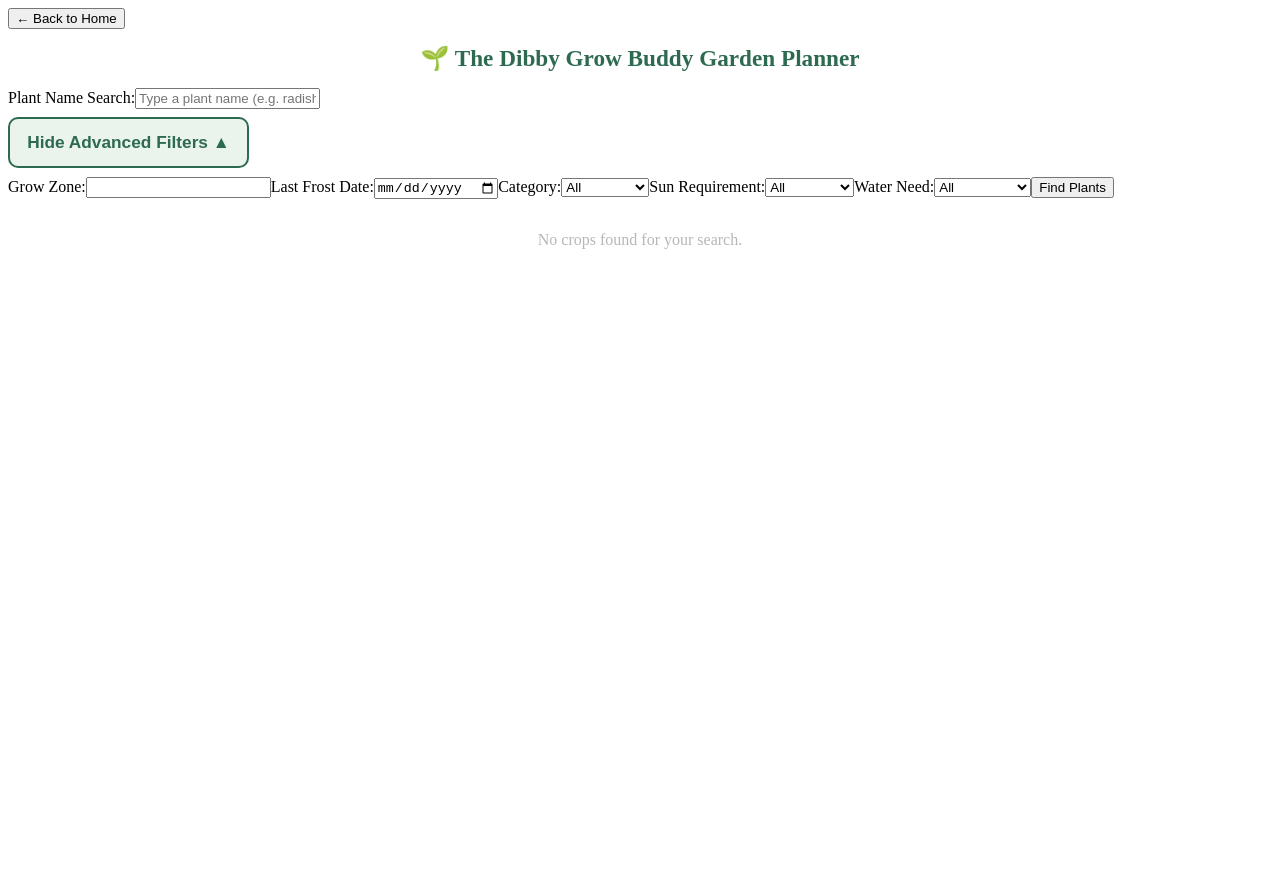
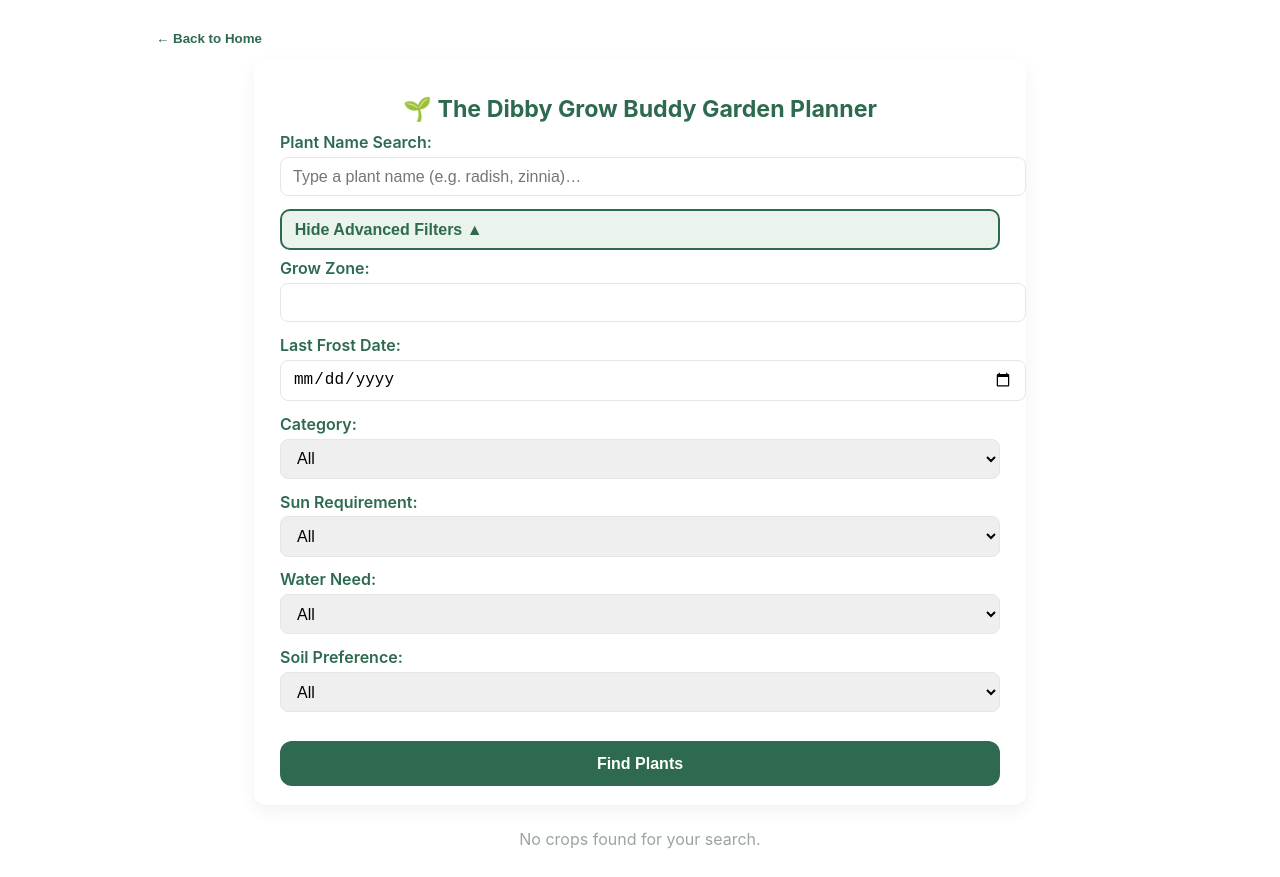
Before and after one commit to SpokenGarden/Find-Crops, a React (Create React App) app: page / in a window 1280 px wide. Both pictures are taken after a click on the button "Show Advanced Filters ▼". Before the commit the page ends 800 px from the top, so only its background shows below. Built offline with nearby package versions, Linux system fonts and the light colour scheme.

Commit message:
Refactor App.js for state persistence and data handling
Refactor App.js to use local storage for state persistence and improve crop data handling.

```diff
--- a/src/App.js
+++ b/src/App.js
@@ -5,11 +5,12 @@ import CropCard from "./components/CropCard";
 import ToolsAndSupplies from "./components/ToolsAndSupplies";
 import PlantingVideos from "./components/PlantingVideos";
 import BackHomeButton from "./components/BackHomeButton";
-import { useCropData } from "./hooks/useCropData"; // UPDATED: use hook instead of importing JSON
+import { useCropData } from "./hooks/useCropData"; // use hook instead of importing JSON
 
 // Local storage helpers
+const isBrowser = typeof window !== "undefined";
 const getLocal = (key, fallback) => {
-  if (typeof window === 'undefined') return fallback;
+  if (!isBrowser) return fallback;
   try {
     const val = window.localStorage.getItem(key);
     return val !== null ? JSON.parse(val) : fallback;
@@ -18,6 +19,7 @@ const getLocal = (key, fallback) => {
   }
 };
 const setLocal = (key, value) => {
+  if (!isBrowser) return;
   try {
     window.localStorage.setItem(key, JSON.stringify(value));
   } catch {}
@@ -36,7 +38,7 @@ export default function GardenPlannerApp() {
   const [waterNeed, setWaterNeed] = useState(getLocal("waterNeed", "all"));
   const [soilPreference, setSoilPreference] = useState(getLocal("soilPreference", "all"));
   const [loading, setLoading] = useState(false);
-  const [sowingCalendar, setSowingCalendar] = useState([]);
+  const [sowingCalendar, setSowingCalendar] = useState(getLocal("sowingCalendar", []));
   const [cropName, setCropName] = useState("");
 
   // Accordion state for group expansion (start all collapsed)
@@ -50,58 +52,84 @@ export default function GardenPlannerApp() {
   // Advanced filter toggle
   const [showAdvancedFilters, setShowAdvancedFilters] = useState(false);
 
-  // --- UPDATED: Use the hook to get crop data ---
+  // Use the hook to get crop data
   const { cropData, loading: cropDataLoading, error: cropDataError } = useCropData();
 
+  // Persist simple filter fields
   useEffect(() => { setLocal("zone", zone); }, [zone]);
   useEffect(() => { setLocal("category", category); }, [category]);
   useEffect(() => { setLocal("frostDate", frostDate); }, [frostDate]);
   useEffect(() => { setLocal("sunRequirement", sunRequirement); }, [sunRequirement]);
   useEffect(() => { setLocal("waterNeed", waterNeed); }, [waterNeed]);
   useEffect(() => { setLocal("soilPreference", soilPreference); }, [soilPreference]);
+  useEffect(() => { setLocal("sowingCalendar", sowingCalendar); }, [sowingCalendar]);
 
-  // --- UPDATED: handleSearch now uses cropData from the hook
+  // --- Search handler ---
   const handleSearch = () => {
     if (!cropData) return;
     setLoading(true);
+
+    // small debounce/emulate load
     setTimeout(() => {
       const cropArray = Object.entries(cropData).map(([name, data]) => ({
         name,
         ...data,
         _raw: data
       }));
+
       const matches = filterCrops(
         cropArray,
         { cropName, zone, category, sunRequirement, waterNeed, soilPreference }
       );
+
+      // keep stored shape as [name, rawData] so components that expect a name can still fetch by name
       const filtered = matches.map((crop) => [crop.name, crop._raw || crop]);
+
       setFilteredCrops(filtered);
       setSowingCalendar(buildSowingCalendar(matches));
       setLoading(false);
-      window.localStorage.setItem("sowingCalendar", JSON.stringify(matches));
+
+      // save matches raw data to localStorage as well
+      try {
+        if (isBrowser) window.localStorage.setItem("sowingCalendar", JSON.stringify(matches));
+      } catch {}
+
       // Reset group expansion to all collapsed on new search:
       setExpandedGroups({ flower: false, vegetable: false, herb: false, bulb: false });
     }, 150);
   };
 
   // Helper to get the type/category from the crop's data
-  function getCropType(cropData) {
-    if (cropData.Basics && Array.isArray(cropData.Basics)) {
-      const typeField = cropData.Basics.find(f => f.label && f.label.toLowerCase() === "type");
-      return typeField ? typeField.value.toLowerCase() : "other";
+  function getCropType(cData) {
+    if (!cData) return "other";
+    if (cData.Basics && Array.isArray(cData.Basics)) {
+      const typeField = cData.Basics.find(f => f.label && typeof f.label === "string" && f.label.toLowerCase() === "type");
+      if (typeField && typeField.value) {
+        const val = (typeof typeField.value === "string" ? typeField.value : String(typeField.value)).toLowerCase();
+        if (val.includes("flower")) return "flower";
+        if (val.includes("vegetable") || val.includes("veggie")) return "vegetable";
+        if (val.includes("herb")) return "herb";
+        if (val.includes("bulb")) return "bulb";
+        return val || "other";
+      }
+    }
+    // fallback: inspect category field if present
+    if (cData.category) {
+      const val = String(cData.category).toLowerCase();
+      if (val.includes("flower")) return "flower";
+      if (val.includes("vegetable")) return "vegetable";
+      if (val.includes("herb")) return "herb";
+      if (val.includes("bulb")) return "bulb";
     }
     return "other";
   }
 
   // Group filtered crops by type
   const groupedCrops = { flower: [], vegetable: [], herb: [], bulb: [], other: [] };
-  filteredCrops.forEach(([cropName, cropData]) => {
-    const type = getCropType(cropData);
-    if (groupedCrops[type]) {
-      groupedCrops[type].push([cropName, cropData]);
-    } else {
-      groupedCrops.other.push([cropName, cropData]);
-    }
+  filteredCrops.forEach(([cName, cData]) => {
+    const type = getCropType(cData);
+    if (groupedCrops[type]) groupedCrops[type].push([cName, cData]);
+    else groupedCrops.other.push([cName, cData]);
   });
 
   // Counts
@@ -119,8 +147,25 @@ export default function GardenPlannerApp() {
     }));
   };
 
-  // Responsive styles (unchanged)
-  const responsiveStyles = ` ... your existing CSS here ... `;
+  // Basic CSS to restore look
+  const responsiveStyles = `
+    .gp-container { max-width: 980px; margin: 0 auto; padding: 1.2rem; font-family: Inter, system-ui, -apple-system, 'Segoe UI', Roboto, 'Helvetica Neue', Arial; }
+    .gp-back-btn { background: transparent; border: none; color: #2d6a4f; font-weight: 700; margin-bottom: 0.8rem; cursor: pointer; }
+    .gp-flex-center { display: flex; justify-content: center; }
+    .gp-form-col { width: 100%; max-width: 720px; background: #ffffff; border-radius: 12px; padding: 1rem 1.2rem; box-shadow: 0 6px 18px rgba(17,24,39,0.06); }
+    .gp-label { display: block; margin-bottom: 0.8rem; color: #2d6a4f; font-weight: 600; }
+    .gp-input, .gp-select { width: 100%; padding: 0.6rem 0.75rem; border-radius: 8px; border: 1px solid #e6e6e6; font-size: 1rem; margin-top: 0.3rem; }
+    .gp-find-btn { margin-top: 1rem; width: 100%; padding: 0.85rem; background: #2d6a4f; color: white; border: none; border-radius: 12px; cursor: pointer; font-weight: 700; font-size: 1rem; }
+    .gp-toggle-advanced { margin: 0.6rem 0; }
+    .gp-group-header { display:flex; justify-content:space-between; align-items:center; padding: 0.8rem 1rem; background: #eef7f0; border: 1px solid #dbeeda; border-radius: 10px; cursor: pointer; }
+    .gp-group-header:focus { outline: 3px solid rgba(45,106,79,0.15); }
+    .gp-group-list { list-style: none; padding-left: 0.6rem; margin-top: 0.6rem; }
+    .gp-group-item { margin: 0.5rem 0; }
+    .gp-empty { text-align:center; color:#9aa5a0; margin-top:1.5rem; }
+    @media (min-width: 760px) {
+      .gp-form-col { padding: 1.2rem 1.6rem; }
+    }
+  `;
 
   // Home screen
   if (screen === "home") {
@@ -131,13 +176,19 @@ export default function GardenPlannerApp() {
           <h1 style={{ fontSize: "2rem", color: "#2d6a4f" }}>
             🌱 Welcome to The Dibby Grow Buddy Garden Planner
           </h1>
-          <p style={{ fontSize: "1.1rem", margin: "1rem 0" }}>
-            Plan what to grow, when to sow with your frost date, grow zone look-up, specific planting depths and spacings, and a whole lot more.
+          <p style={{ fontSize: "1.05rem", margin: "1rem 0", color: "#385e4f" }}>
+            Plan what to grow, when to sow with your frost date, grow zone look-up, planting depths & spacings, and more.
           </p>
-          <div style={{ display: "flex", justifyContent: "center", gap: "1.5rem", flexWrap: "wrap", marginTop: "2rem" }}>
-            <button onClick={() => setScreen("search")} style={{ padding: "1rem 2rem", fontSize: "1rem", backgroundColor: "#5271ff", color: "white", border: "none", borderRadius: "16px", cursor: "pointer", minWidth: "200px", transition: "box-shadow 0.2s", boxShadow: "0 2px 8px rgba(0,0,0,0.06)" }}>Start Planning</button>
-            <button onClick={() => setScreen("tools")} style={{ padding: "1rem 2rem", fontSize: "1rem", backgroundColor: "#ffeb48", color: "black", border: "none", borderRadius: "16px", cursor: "pointer", minWidth: "200px", transition: "box-shadow 0.2s", boxShadow: "0 2px 8px rgba(0,0,0,0.06)" }}>Get Tools and Supplies</button>
-            <button onClick={() => setScreen("videos")} style={{ padding: "1rem 2rem", fontSize: "1rem", backgroundColor: "#05b210", color: "white", border: "none", borderRadius: "16px", cursor: "pointer", minWidth: "200px", transition: "box-shadow 0.2s", boxShadow: "0 2px 8px rgba(0,0,0,0.06)" }}>Watch Planting Videos</button>
+          <div style={{ display: "flex", justifyContent: "center", gap: "1rem", flexWrap: "wrap", marginTop: "1.75rem" }}>
+            <button onClick={() => setScreen("search")} style={{ padding: "0.9rem 1.6rem", fontSize: "1rem", backgroundColor: "#5271ff", color: "white", border: "none", borderRadius: "12px", cursor: "pointer" }}>
+              Start Planning
+            </button>
+            <button onClick={() => setScreen("tools")} style={{ padding: "0.9rem 1.6rem", fontSize: "1rem", backgroundColor: "#ffeb48", color: "black", border: "none", borderRadius: "12px", cursor: "pointer" }}>
+              Tools & Supplies
+            </button>
+            <button onClick={() => setScreen("videos")} style={{ padding: "0.9rem 1.6rem", fontSize: "1rem", backgroundColor: "#05b210", color: "white", border: "none", borderRadius: "12px", cursor: "pointer" }}>
+              Planting Videos
+            </button>
           </div>
         </div>
       </div>
@@ -150,16 +201,18 @@ export default function GardenPlannerApp() {
   // Crop search/planner screen
   if (screen === "search") {
     if (cropDataLoading) return <div className="gp-container"><style>{responsiveStyles}</style><div style={{ color: "#b7b7b7", textAlign: "center", marginTop: "2rem" }}>Loading plant data...</div></div>;
-    if (cropDataError) return <div className="gp-container"><style>{responsiveStyles}</style><div style={{ color: "#b72b2b", textAlign: "center", marginTop: "2rem" }}>Error loading plant data: {cropDataError.message}</div></div>;
+    if (cropDataError) return <div className="gp-container"><style>{responsiveStyles}</style><div style={{ color: "#b72b2b", textAlign: "center", marginTop: "2rem" }}>Error loading plant data: {String(cropDataError)}</div></div>;
     if (!cropData) return <div className="gp-container"><style>{responsiveStyles}</style><div style={{ color: "#b7b7b7", textAlign: "center", marginTop: "2rem" }}>No plant data available.</div></div>;
 
     return (
       <div className="gp-container">
         <style>{responsiveStyles}</style>
+
         <button className="gp-back-btn" onClick={() => setScreen("home")}>← Back to Home</button>
+
         <div className="gp-flex-center">
-          <div className="gp-form-col">
-            <h1 style={{ fontSize: "1.45rem", marginBottom: "1rem", color: "#2d6a4f", textAlign: "center" }}>🌱 The Dibby Grow Buddy Garden Planner</h1>
+          <div className="gp-form-col" role="region" aria-label="Garden Planner search form">
+            <h1 style={{ fontSize: "1.45rem", marginBottom: "0.6rem", color: "#2d6a4f", textAlign: "center" }}>🌱 The Dibby Grow Buddy Garden Planner</h1>
 
             {/* Plant Name Search */}
             <label className="gp-label">
@@ -178,27 +231,29 @@ export default function GardenPlannerApp() {
             <button
               type="button"
               onClick={() => setShowAdvancedFilters(prev => !prev)}
+              className="gp-toggle-advanced"
               style={{
                 background: "#eaf4ec",
                 border: "2px solid #2d6a4f",
                 borderRadius: "10px",
-                padding: "0.75em 1em",
+                padding: "0.6em 0.8em",
                 cursor: "pointer",
                 fontWeight: 700,
                 color: "#2d6a4f",
-                fontSize: "1.08rem",
+                fontSize: "1rem",
                 margin: "0.5em 0",
                 display: "flex",
                 justifyContent: "space-between",
                 alignItems: "center",
+                width: "100%"
               }}
             >
-              {showAdvancedFilters ? "Hide Advanced Filters ▲" : "Show Advanced Filters ▼"}
+              <span>{showAdvancedFilters ? "Hide Advanced Filters ▲" : "Show Advanced Filters ▼"}</span>
             </button>
 
             {/* Advanced Filters */}
             {showAdvancedFilters && (
-              <>
+              <div style={{ marginTop: "0.5rem" }}>
                 <label className="gp-label">
                   Grow Zone:
                   <input
@@ -252,13 +307,26 @@ export default function GardenPlannerApp() {
                     className="gp-select"
                   >
                     <option value="all">All</option>
+                    <option value="low">Low</option>
+                    <option value="moderate">Moderate</option>
+                    <option value="high">High</option>
+                  </select>
+                </label>
+                <label className="gp-label">
+                  Soil Preference:
+                  <select
+                    value={soilPreference}
+                    onChange={(e) => setSoilPreference(e.target.value)}
+                    className="gp-select"
+                  >
+                    <option value="all">All</option>
                     <option value="loamy">Loamy</option>
                     <option value="sandy">Sandy</option>
                     <option value="clay">Clay</option>
                     <option value="well-drained">Well-drained</option>
                   </select>
                 </label>
-              </>
+              </div>
             )}
 
             {/* Find Plants Button */}
@@ -266,60 +334,64 @@ export default function GardenPlannerApp() {
           </div>
         </div>
 
-        {/* Results and accordions unchanged */}
+        {/* Results area */}
         {!loading && (
           <>
             {totalCount > 0 && (
-              <div style={{ marginTop: "2rem", marginBottom: "1.5rem", color: "#2d6a4f", textAlign: "center" }}>
-                <h2 style={{ margin: 0, fontSize: "1.25rem" }}>
+              <div style={{ marginTop: "1.6rem", marginBottom: "1rem", color: "#2d6a4f", textAlign: "center" }}>
+                <h2 style={{ margin: 0, fontSize: "1.15rem" }}>
                   {totalCount} Plant{totalCount !== 1 ? "s" : ""} Found
                 </h2>
-                <div style={{ marginTop: "0.5rem", fontSize: "1.05rem" }}>
+                <div style={{ marginTop: "0.4rem", fontSize: "1rem", color: "#375e4e" }}>
                   Flowers: {flowerCount} &nbsp;|&nbsp; Vegetables: {vegetableCount} &nbsp;|&nbsp; Herbs: {herbCount} &nbsp;|&nbsp; Bulbs: {bulbCount}
                 </div>
               </div>
             )}
 
             {["flower", "vegetable", "herb", "bulb"].map(group => (
-              groupedCrops[group].length > 0 && (
-                <div key={group} style={{ marginBottom: "2em", width: "100%" }}>
+              groupedCrops[group].length > 0 ? (
+                <div key={group} style={{ marginBottom: "1.2rem", width: "100%" }}>
                   <div
                     onClick={() => toggleGroup(group)}
+                    onKeyDown={(e) => { if (e.key === "Enter" || e.key === " ") { e.preventDefault(); toggleGroup(group); } }}
                     tabIndex={0}
                     className="gp-group-header"
-                    style={{ outline: "none" }}
+                    style={{ outline: "none", marginBottom: expandedGroups[group] ? "0.6rem" : "0.4rem" }}
                     aria-expanded={expandedGroups[group]}
                     role="button"
+                    aria-controls={`gp-group-${group}`}
                   >
-                    <span>
+                    <span style={{ fontWeight: 700 }}>
                       {group === "flower" ? "Flowers" : group === "herb" ? "Herbs" : group === "bulb" ? "Bulbs" : "Vegetables"}
                       {" "}({groupedCrops[group].length})
                     </span>
-                    <span style={{ fontSize: "1.2em" }}>
+                    <span style={{ fontSize: "1.15em" }}>
                       {expandedGroups[group] ? "▲" : "▼"}
                     </span>
                   </div>
+
                   {expandedGroups[group] && (
-                    <ul className="gp-group-list">
-                      {groupedCrops[group].map(([cropName]) => (
-                        <li key={cropName} className="gp-group-item">
-                          <CropCard cropName={cropName} />
+                    <ul id={`gp-group-${group}`} className="gp-group-list" aria-live="polite">
+                      {groupedCrops[group].map(([cName, cData]) => (
+                        <li key={cName} className="gp-group-item">
+                          <CropCard cropName={cName} cropData={cData} />
                         </li>
                       ))}
                     </ul>
                   )}
                 </div>
-              )
+              ) : null
             ))}
 
             {filteredCrops.length === 0 && (
-              <div style={{ color: "#b7b7b7", textAlign: "center", marginTop: "2rem" }}>
+              <div className="gp-empty">
                 No crops found for your search.
               </div>
             )}
           </>
         )}
-        {loading && <div style={{ color: "#b7b7b7", textAlign: "center", marginTop: "2rem" }}>Loading...</div>}
+
+        {loading && <div style={{ color: "#b7b7b7", textAlign: "center", marginTop: "1.5rem" }}>Loading...</div>}
       </div>
     );
   }
```
